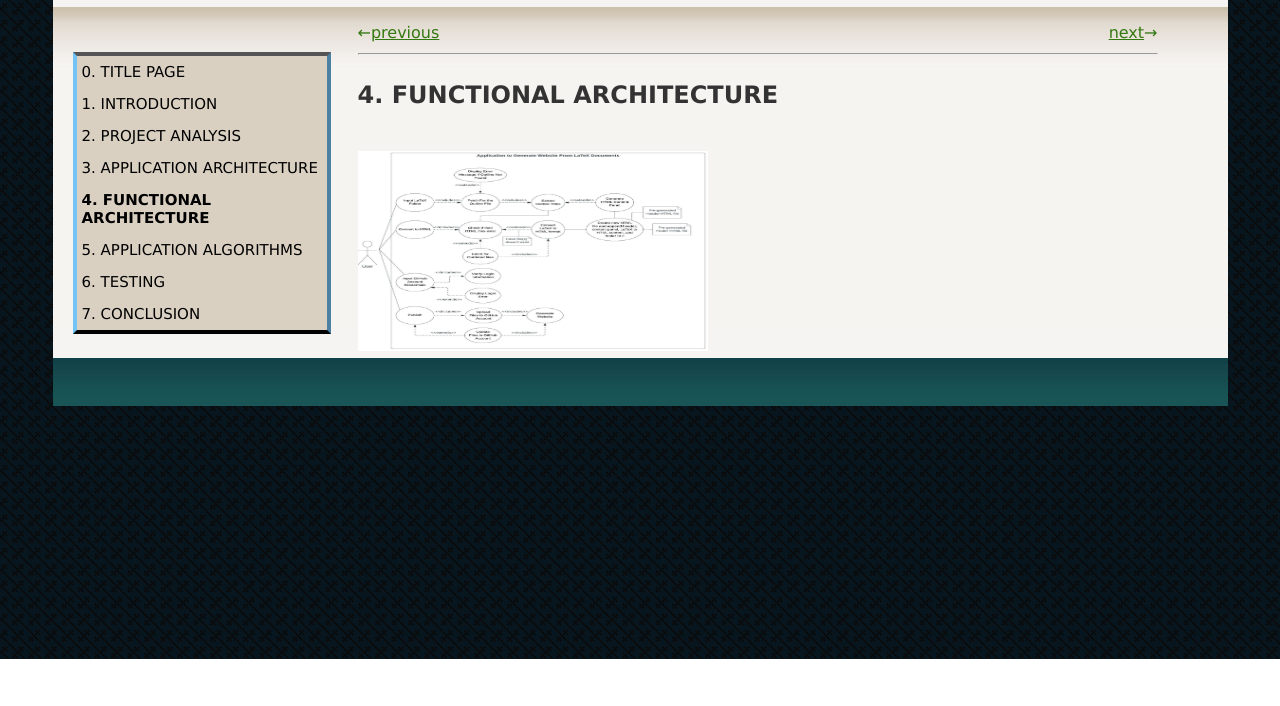
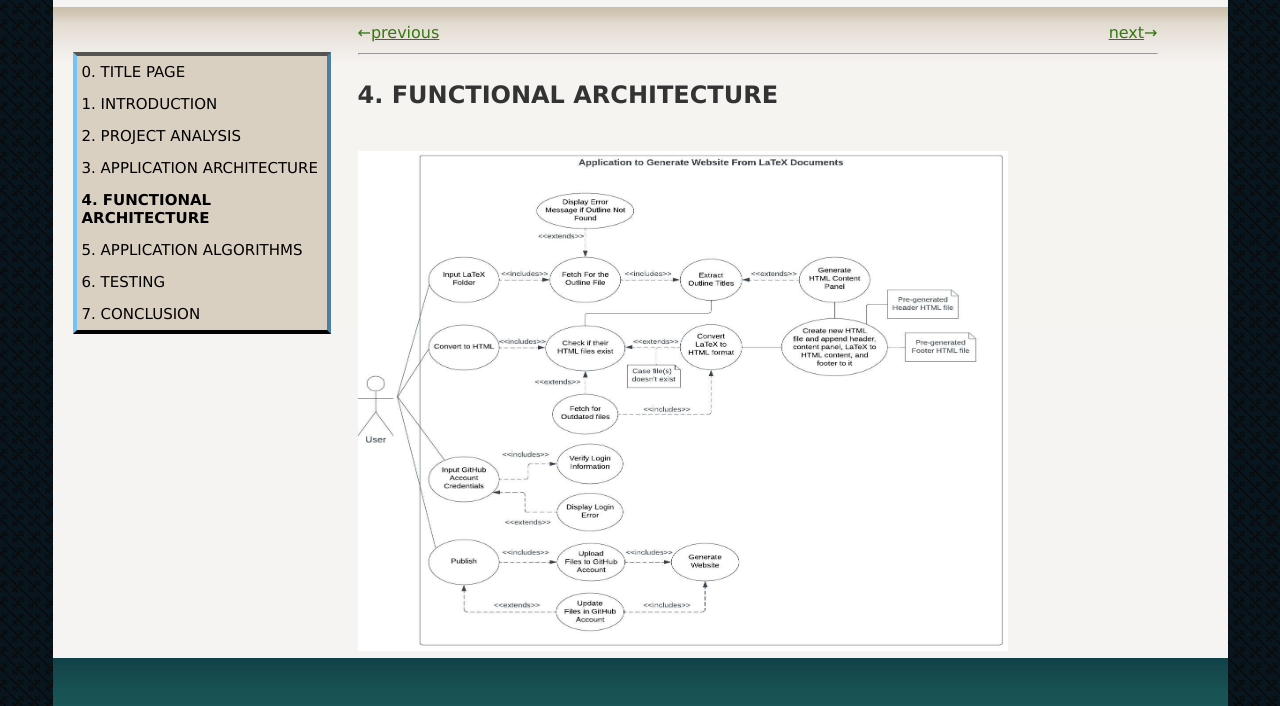
Before and after one commit to N-ADA/mylatex, a plain HTML site: page 4. FUNCTIONAL ARCHITECTURE.html in a window 1280 px wide. Shown: the part 141-847 px from the top of the page. Before the commit the page ends 800 px from the top, so only its background shows below. Drawn offline with nearby package versions, Linux system fonts and the light colour scheme.

Commit message:
Update 4. FUNCTIONAL ARCHITECTURE.html

```diff
--- a/4. FUNCTIONAL ARCHITECTURE.html
+++ b/4. FUNCTIONAL ARCHITECTURE.html
@@ -36,7 +36,7 @@
 <li><a style="text-decoration: none;" href="7. CONCLUSION.html">7. CONCLUSION</a></li>
 </ul>
 </div>
-<div id="content"><div class="thinblock"><div class="left"><a>&#8592;</a><a id="previous" href="3. APPLICATION ARCHITECTURE.html">previous</a></div><div class="right"><a id="next" href="5.1 Input LaTeX Folder.html">next</a><a>&#8594;</a></div><div class="clear"></div></div><hr><div class="left"><h2>4. FUNCTIONAL ARCHITECTURE</h2></div><div class="clear"></div><br><img src="UML.jpeg" height="200px" width="350px"><br>
+<div id="content"><div class="thinblock"><div class="left"><a>&#8592;</a><a id="previous" href="3. APPLICATION ARCHITECTURE.html">previous</a></div><div class="right"><a id="next" href="5.1 Input LaTeX Folder.html">next</a><a>&#8594;</a></div><div class="clear"></div></div><hr><div class="left"><h2>4. FUNCTIONAL ARCHITECTURE</h2></div><div class="clear"></div><br><img src="UML.jpeg" height="500px" width="650px"><br>
 </div><div id="footer">
     <br>
     <br>
```
